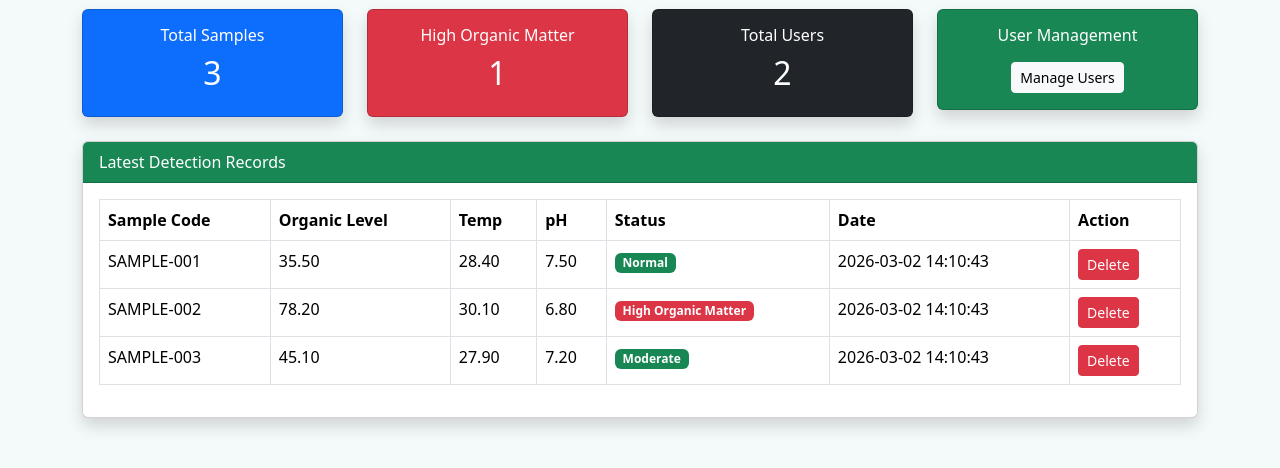
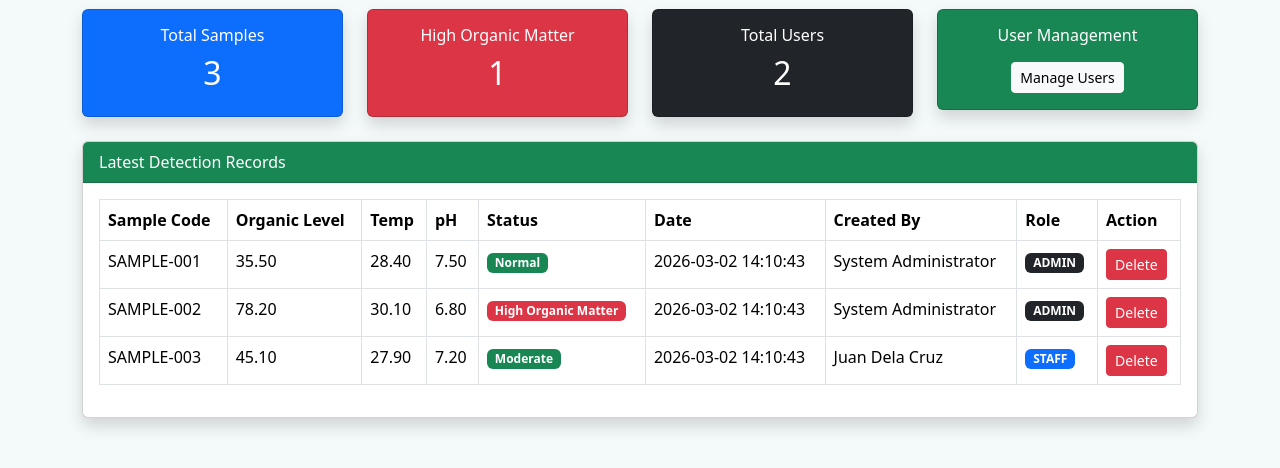
Before and after one commit to joshua762002/Organic-matter-detection-in-tilapya, a PHP site: page /admin_dashboard.php in a window 1280 px wide. Shown: the part 133-601 px from the top of the page. Run offline with PHP 8.4, Linux system fonts and the light colour scheme; a user stored in the database is signed in; data comes from the database, SQL or seed files in the repository.

Commit message:
wala lang

```diff
--- a/admin_dashboard.php
+++ b/admin_dashboard.php
@@ -12,6 +12,7 @@ if ($_SESSION["role"] !== "admin") {
     header("Location: dashboard.php");
     exit();
 }
+
 $conn = new mysqli("localhost", "root", "", "organic_tilapia");
 
 if ($conn->connect_error) {
@@ -34,8 +35,18 @@ $high = $conn->query("SELECT COUNT(*) as high FROM detections
 $totalUsers = $conn->query("SELECT COUNT(*) as total FROM users")
                    ->fetch_assoc()['total'];
 
-$latest = $conn->query("SELECT * FROM detections
-                        ORDER BY detected_at DESC LIMIT 5");
+/* =========================
+   JOIN ADDED HERE
+========================= */
+$latest = $conn->query("SELECT
+                        detections.*,
+                        users.full_name,
+                        users.role
+                        FROM detections
+                        INNER JOIN users
+                        ON detections.created_by = users.user_id
+                        ORDER BY detections.detected_at DESC
+                        LIMIT 5");
 ?>
 
 <!DOCTYPE html>
@@ -126,6 +137,8 @@ Latest Detection Records
 <th>pH</th>
 <th>Status</th>
 <th>Date</th>
+<th>Created By</th>
+<th>Role</th>
 <th>Action</th>
 </tr>
 </thead>
@@ -133,6 +146,7 @@ Latest Detection Records
 <tbody>
 <?php while($row = $latest->fetch_assoc()) { ?>
 <tr>
+
 <td><?php echo $row['sample_code']; ?></td>
 <td><?php echo $row['organic_level']; ?></td>
 <td><?php echo $row['water_temperature']; ?></td>
@@ -147,6 +161,18 @@ Latest Detection Records
 </td>
 
 <td><?php echo $row['detected_at']; ?></td>
+
+<!-- CREATED BY -->
+<td><?php echo $row['full_name']; ?></td>
+
+<!-- ROLE -->
+<td>
+<?php if($row['role'] == "admin") { ?>
+<span class="badge bg-dark">ADMIN</span>
+<?php } else { ?>
+<span class="badge bg-primary">STAFF</span>
+<?php } ?>
+</td>
 
 <td>
 <a href="delete_detection.php?id=<?php echo $row['detection_id']; ?>"
--- a/dashboard.php
+++ b/dashboard.php
@@ -97,7 +97,7 @@ Manage Users
 
 
 
-<h2 class="mb-4 text-primary">STAFF DASHBOARD</h2>
+<h2 class="mb-4 text-primary">USER DASHBOARD</h2>
 
 <div class="row mb-4">
 
```
